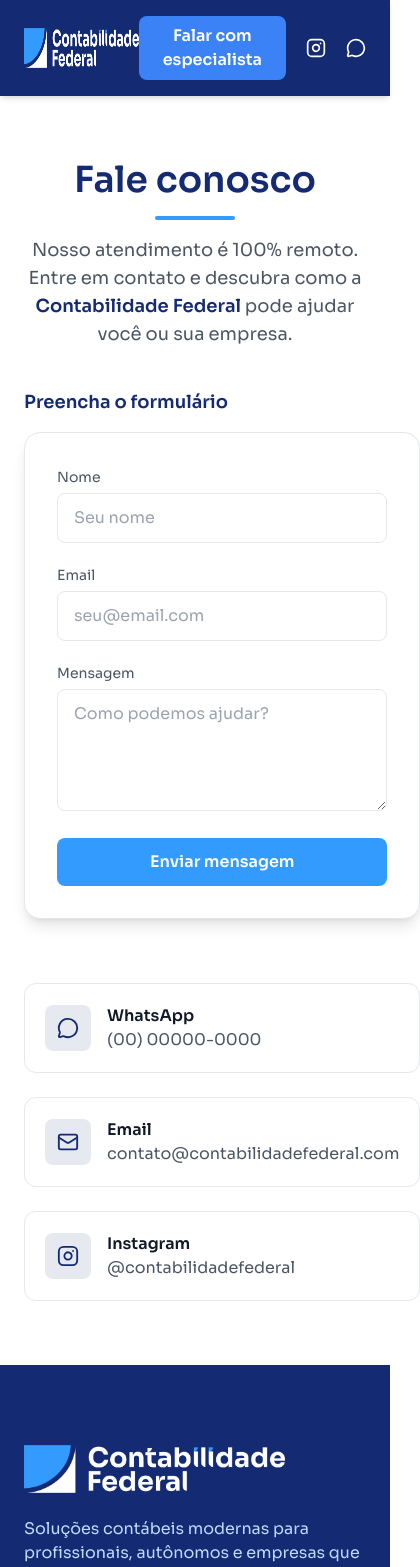
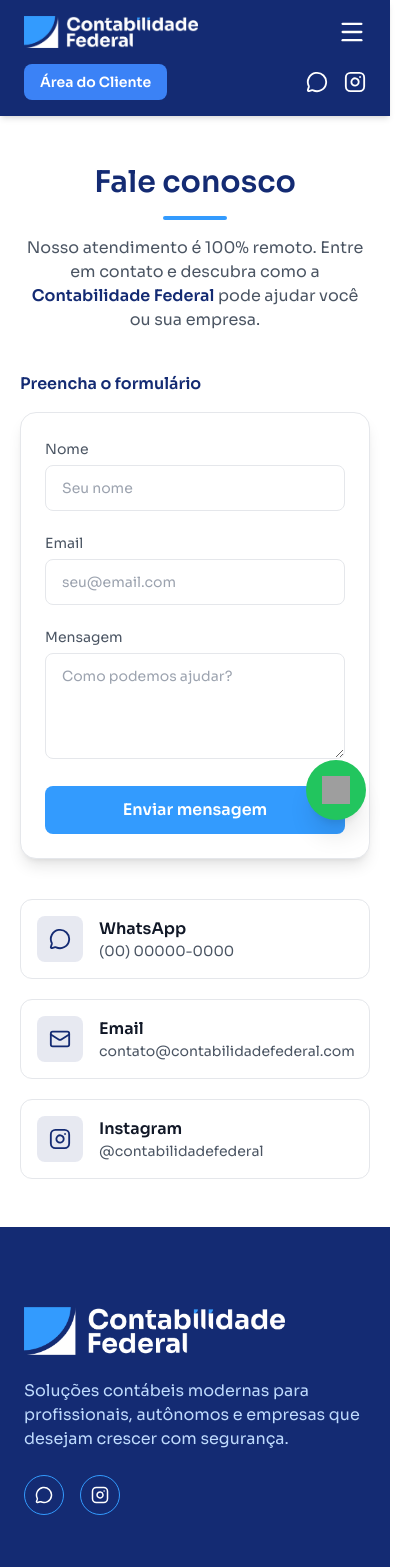
Before and after one commit to federizzigabriel/contabilidadefederal-landing, a React (Vite) app: page /contato in a window 390 px wide. Shown: the top 1567 px of the page, 420 px wide, since content can reach past the window. Built offline with nearby package versions, Linux system fonts and the light colour scheme; grey boxes are pictures that could not be loaded.

Commit message:
feat(ui): add animated WhatsApp floating button, scroll-to-top on route change and improve mobile responsiveness

```diff
--- a/src/App.tsx
+++ b/src/App.tsx
@@ -7,10 +7,14 @@
 import QuemSomos from "./pages/Sobre";
 import AreasAtuacao from "./pages/Servicos";
 import Contato from "./pages/Contato";
+import ScrollToTop from "./components/ScrollToTop";
+import WhatsappButton from "./components/WhatsAppButton";
 
 function App() {
   return (
     <BrowserRouter>
+
+      <ScrollToTop />
 
       <Navbar />
 
@@ -23,6 +27,8 @@
 
       </Routes>
 
+      <WhatsappButton />
+
       <Footer />
 
     </BrowserRouter>
--- a/src/components/About.tsx
+++ b/src/components/About.tsx
@@ -1,8 +1,8 @@
 export default function About() {
   return (
-    <section className="py-28 bg-white">
+    <section className="py-16 md:py-28 bg-white">
 
-      <div className="max-w-7xl mx-auto px-6 grid lg:grid-cols-2 gap-20 items-center">
+      <div className="max-w-7xl mx-auto px-5 md:px-6 grid grid-cols-1 lg:grid-cols-2 gap-12 md:gap-20 items-center">
 
         {/* TEXTO */}
         <div>
@@ -13,38 +13,38 @@
           </span>
 
           {/* TITULO */}
-          <h2 className="text-4xl font-bold text-gray-900 mb-6 leading-tight">
+          <h2 className="text-3xl md:text-4xl font-bold text-gray-900 mb-6 leading-tight">
             <span className="text-[#142B73]">Contabilidade Federal</span>
           </h2>
 
           {/* TEXTO */}
-          <p className="text-lg text-gray-600 mb-6 leading-relaxed">
+          <p className="text-base md:text-lg text-gray-600 mb-6 leading-relaxed">
             A empresa nasceu com o objetivo
             de simplificar a gestão contábil e financeira, oferecendo suporte
             completo para empresas, profissionais autônomos e prestadores de serviço.
           </p>
 
-          <p className="text-lg text-gray-600 mb-8 leading-relaxed">
+          <p className="text-base md:text-lg text-gray-600 mb-8 leading-relaxed">
             Atuamos com tecnologia, transparência e atendimento próximo,
             ajudando nossos clientes a manterem sua organização fiscal em dia
             e a tomarem decisões mais seguras para o crescimento de suas atividades.
           </p>
 
           {/* NUMEROS */}
-          <div className="grid grid-cols-3 gap-6">
+          <div className="grid grid-cols-2 md:grid-cols-3 gap-6">
 
             <div>
-              <p className="text-3xl font-bold text-[#142B73]">+10</p>
+              <p className="text-2xl md:text-3xl font-bold text-[#142B73]">+10</p>
               <p className="text-sm text-gray-500">anos de experiência</p>
             </div>
 
             <div>
-              <p className="text-3xl font-bold text-[#142B73]">96%</p>
+              <p className="text-2xl md:text-3xl font-bold text-[#142B73]">96%</p>
               <p className="text-sm text-gray-500">satisfação dos clientes</p>
             </div>
 
             <div>
-              <p className="text-3xl font-bold text-[#142B73]">100%</p>
+              <p className="text-2xl md:text-3xl font-bold text-[#142B73]">100%</p>
               <p className="text-sm text-gray-500">atendimento dedicado</p>
             </div>
 
@@ -53,15 +53,24 @@
         </div>
 
         {/* IMAGEM */}
-        <div className="relative w-fit ml-auto">
-
+        <div className="relative w-full flex justify-center lg:justify-end -translate-x-3 md:translate-x-0">
           {/* BLOCO FUNDO */}
-          <div className="absolute w-[320px] h-[320px] bg-[#339BFE] rounded-2xl bottom-[-15px] right-[-15px]"></div>
+          <div className="
+          absolute
+          w-[260px] h-[260px]
+          md:w-[320px] md:h-[320px]
+          bg-[#339BFE] rounded-2xl
+          bottom-[-12px]
+          right-[40px]
+          md:right-[-15px]
+          ">
+          </div>
 
           {/* IMAGEM */}
           <img
             src="/logo2.jpg"
-            className="relative w-[320px] rounded-2xl shadow-2xl"
+            alt="Contabilidade Federal"
+            className="relative w-[260px] md:w-[320px] rounded-2xl shadow-2xl"
           />
 
         </div>
--- a/src/components/Contact.tsx
+++ b/src/components/Contact.tsx
@@ -2,47 +2,50 @@
 
 export default function Contact() {
   return (
-    <section id="contato" className="py-16 bg-white">
+    <section id="contato" className="py-12 md:py-16 bg-white">
 
-      <div className="max-w-7xl mx-auto px-6">
+      <div className="max-w-7xl mx-auto px-5 md:px-6">
 
         {/* TITULO */}
         <div className="text-center mb-10">
 
           <div className="flex flex-col items-center mb-4">
 
-            <h2 className="text-4xl font-semibold text-[#142B73]">
-                Fale conosco
+            <h2 className="text-3xl md:text-4xl font-semibold text-[#142B73]">
+              Fale conosco
             </h2>
 
-            <div className="w-20 h-1 bg-[#339BFE] mt-4 rounded-full"></div>
+            <div className="w-16 md:w-20 h-1 bg-[#339BFE] mt-4 rounded-full"></div>
 
-            </div>
+          </div>
 
-          <p className="text-lg text-gray-600 max-w-xl mx-auto">
+          <p className="text-base md:text-lg text-gray-600 max-w-xl mx-auto">
             Nosso atendimento é 100% remoto. Entre em contato e descubra
-            como a <span className="font-semibold text-[#142B73]">Contabilidade Federal </span>
+            como a{" "}
+            <span className="font-semibold text-[#142B73]">
+              Contabilidade Federal
+            </span>{" "}
             pode ajudar você ou sua empresa.
           </p>
 
         </div>
 
-        <div className="grid lg:grid-cols-2 gap-16 items-center">
+        <div className="grid grid-cols-1 lg:grid-cols-2 gap-10 md:gap-16 items-start">
 
           {/* FORMULARIO */}
           <div>
 
-            <p className="text-lg font-semibold text-[#142B73] mb-4">
+            <p className="text-base md:text-lg font-semibold text-[#142B73] mb-4">
               Preencha o formulário
             </p>
 
-            <form className="bg-white border border-gray-200 p-8 rounded-2xl shadow-lg space-y-5">
+            <form className="bg-white border border-gray-200 p-6 md:p-8 rounded-2xl shadow-lg space-y-5">
 
               <div>
                 <label className="text-sm text-gray-600">Nome</label>
                 <input
                   type="text"
-                  className="w-full mt-1 border border-gray-200 rounded-lg px-4 py-3 focus:outline-none focus:border-[#142B73]"
+                  className="w-full mt-1 border border-gray-200 rounded-lg px-4 py-3 text-sm md:text-base focus:outline-none focus:border-[#142B73]"
                   placeholder="Seu nome"
                 />
               </div>
@@ -51,7 +54,7 @@
                 <label className="text-sm text-gray-600">Email</label>
                 <input
                   type="email"
-                  className="w-full mt-1 border border-gray-200 rounded-lg px-4 py-3 focus:outline-none focus:border-[#142B73]"
+                  className="w-full mt-1 border border-gray-200 rounded-lg px-4 py-3 text-sm md:text-base focus:outline-none focus:border-[#142B73]"
                   placeholder="seu@email.com"
                 />
               </div>
@@ -60,7 +63,7 @@
                 <label className="text-sm text-gray-600">Mensagem</label>
                 <textarea
                   rows={4}
-                  className="w-full mt-1 border border-gray-200 rounded-lg px-4 py-3 focus:outline-none focus:border-[#142B73]"
+                  className="w-full mt-1 border border-gray-200 rounded-lg px-4 py-3 text-sm md:text-base focus:outline-none focus:border-[#142B73]"
                   placeholder="Como podemos ajudar?"
                 />
               </div>
@@ -77,10 +80,10 @@
           </div>
 
           {/* CONTATOS */}
-          <div className="flex flex-col justify-center space-y-6 h-full">
+          <div className="flex flex-col justify-center space-y-5 md:space-y-6">
 
             {/* WHATSAPP */}
-            <div className="flex items-center gap-4 p-5 rounded-xl border border-gray-200 hover:shadow-md transition">
+            <div className="flex items-center gap-4 p-4 md:p-5 rounded-xl border border-gray-200 hover:shadow-md transition">
 
               <div className="bg-[#142B73]/10 text-[#142B73] p-3 rounded-lg">
                 <MessageCircle size={22} />
@@ -88,13 +91,15 @@
 
               <div>
                 <p className="font-semibold text-gray-900">WhatsApp</p>
-                <p className="text-gray-600">(00) 00000-0000</p>
+                <p className="text-gray-600 text-sm md:text-base">
+                  (00) 00000-0000
+                </p>
               </div>
 
             </div>
 
             {/* EMAIL */}
-            <div className="flex items-center gap-4 p-5 rounded-xl border border-gray-200 hover:shadow-md transition">
+            <div className="flex items-center gap-4 p-4 md:p-5 rounded-xl border border-gray-200 hover:shadow-md transition">
 
               <div className="bg-[#142B73]/10 text-[#142B73] p-3 rounded-lg">
                 <Mail size={22} />
@@ -102,13 +107,15 @@
 
               <div>
                 <p className="font-semibold text-gray-900">Email</p>
-                <p className="text-gray-600">contato@contabilidadefederal.com</p>
+                <p className="text-gray-600 text-sm md:text-base">
+                  contato@contabilidadefederal.com
+                </p>
               </div>
 
             </div>
 
             {/* INSTAGRAM */}
-            <div className="flex items-center gap-4 p-5 rounded-xl border border-gray-200 hover:shadow-md transition">
+            <div className="flex items-center gap-4 p-4 md:p-5 rounded-xl border border-gray-200 hover:shadow-md transition">
 
               <div className="bg-[#142B73]/10 text-[#142B73] p-3 rounded-lg">
                 <Instagram size={22} />
@@ -116,7 +123,9 @@
 
               <div>
                 <p className="font-semibold text-gray-900">Instagram</p>
-                <p className="text-gray-600">@contabilidadefederal</p>
+                <p className="text-gray-600 text-sm md:text-base">
+                  @contabilidadefederal
+                </p>
               </div>
 
             </div>
--- a/src/components/Navbar.tsx
+++ b/src/components/Navbar.tsx
@@ -1,22 +1,29 @@
-import { Instagram, MessageCircle } from "lucide-react";
+import { Instagram, MessageCircle, Menu, X } from "lucide-react";
 import { Link } from "react-router-dom";
+import { useState } from "react";
 
 export default function Navbar() {
+
+  const [open, setOpen] = useState(false);
+
   return (
     <header className="w-full bg-[#142B73] text-white sticky top-0 z-50 shadow-md">
 
-      <div className="max-w-7xl mx-auto px-6 py-4 flex items-center justify-between">
+      <div className="max-w-7xl mx-auto px-6 py-4">
+
+        {/* PRIMEIRA LINHA */}
+        <div className="flex items-center justify-between">
 
           {/* LOGO */}
           <Link to="/">
             <img
               src="/logo.png"
               alt="Contabilidade Federal"
-            className="h-10"
+              className="h-8 md:h-10"
             />
           </Link>
 
-        {/* MENU */}
+          {/* MENU DESKTOP */}
           <nav className="hidden md:flex items-center gap-10 font-medium">
 
             <Link to="/" className="hover:text-blue-200 transition">
@@ -37,40 +44,101 @@
 
           </nav>
 
-        {/* DIREITA */}
-        <div className="flex items-center gap-5">
+          {/* DIREITA DESKTOP */}
+          <div className="hidden md:flex items-center gap-5">
 
-          {/* CTA */}
             <Link to="/contato">
               <button className="bg-[#3B82F6] px-6 py-2 rounded-lg font-semibold hover:bg-[#60A5FA] transition">
                 Falar com especialista
               </button>
             </Link>
 
-          {/* Instagram */}
             <a
               href="https://instagram.com"
               target="_blank"
               rel="noopener noreferrer"
               className="hover:text-blue-200 transition"
             >
-            <Instagram size={20} />
+              <Instagram size={20}/>
             </a>
 
-          {/* WhatsApp */}
             <a
               href="https://wa.me/5511999999999"
               target="_blank"
               rel="noopener noreferrer"
               className="hover:text-blue-200 transition"
             >
-            <MessageCircle size={20} />
+              <MessageCircle size={20}/>
+            </a>
+
+          </div>
+
+          {/* BOTÃO MENU MOBILE */}
+          <button
+            className="md:hidden"
+            onClick={() => setOpen(!open)}
+          >
+            {open ? <X size={28}/> : <Menu size={28}/>}
+          </button>
+
+        </div>
+
+        {/* MOBILE CTA + ICONES */}
+        <div className="md:hidden mt-4 flex items-center justify-between gap-3">
+
+          <Link to="/contato">
+            <button className="bg-[#3B82F6] px-4 py-2 rounded-lg text-sm font-semibold whitespace-nowrap">
+              Área do Cliente
+            </button>
+          </Link>
+
+          <div className="flex items-center gap-4">
+
+            <a
+              href="https://wa.me/5511999999999"
+              target="_blank"
+              rel="noopener noreferrer"
+            >
+              <MessageCircle size={22}/>
+            </a>
+
+            <a
+              href="https://instagram.com"
+              target="_blank"
+              rel="noopener noreferrer"
+            >
+              <Instagram size={22}/>
             </a>
 
           </div>
 
         </div>
 
+      </div>
+
+      {/* MENU MOBILE */}
+      {open && (
+        <div className="md:hidden bg-[#142B73] px-6 pb-6 flex flex-col gap-4">
+
+          <Link to="/" onClick={() => setOpen(false)}>
+            Home
+          </Link>
+
+          <Link to="/quem-somos" onClick={() => setOpen(false)}>
+            Sobre
+          </Link>
+
+          <Link to="/area-de-atuacao" onClick={() => setOpen(false)}>
+            Serviços
+          </Link>
+
+          <Link to="/contato" onClick={() => setOpen(false)}>
+            Contato
+          </Link>
+
+        </div>
+      )}
+
     </header>
   );
 }
--- /dev/null
+++ b/src/components/ScrollToTop.tsx
@@ -0,0 +1,12 @@
+import { useEffect } from "react";
+import { useLocation } from "react-router-dom";
+
+export default function ScrollToTop() {
+  const { pathname } = useLocation();
+
+  useEffect(() => {
+    window.scrollTo(0, 0);
+  }, [pathname]);
+
+  return null;
+}
--- /dev/null
+++ b/src/components/WhatsappButton.tsx
@@ -0,0 +1,26 @@
+export default function WhatsappButton() {
+  return (
+    <a
+      href="https://wa.me/5521999999999?text=Olá%20gostaria%20de%20falar%20com%20um%20especialista"
+      target="_blank"
+      rel="noopener noreferrer"
+      className="fixed bottom-6 right-6 z-50 group"
+    >
+
+      {/* PULSE */}
+      <span className="absolute inline-flex h-full w-full rounded-full bg-green-400 opacity-75 animate-ping"></span>
+
+      {/* BOTÃO */}
+      <div className="relative bg-green-500 hover:bg-green-600 p-4 rounded-full shadow-xl transition">
+
+        <img
+          src="https://upload.wikimedia.org/wikipedia/commons/6/6b/WhatsApp.svg"
+          alt="WhatsApp"
+          className="w-7 h-7"
+        />
+
+      </div>
+
+    </a>
+  );
+}
```
Lines whose indentation alone changed are shown as unchanged.
